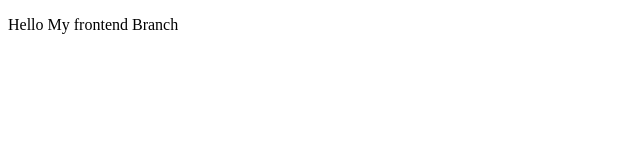
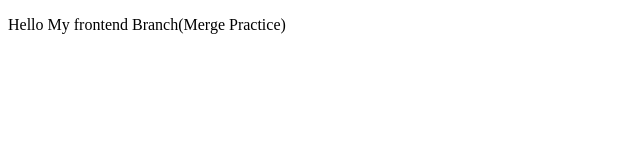
Before and after one commit to SharmilaBhaduri/Sample, a plain HTML site: page index.html in a window 1280 px wide. Shown: the whole page, without its empty margins (0-640 px from the left). Drawn offline with Linux system fonts and the light colour scheme.

Commit message:
Frontend Branch

```diff
--- a/index.html
+++ b/index.html
@@ -3,6 +3,6 @@
         <title> My Branch Project</title>
     </head>
 <body>
-    <p> Hello My frontend Branch</p>
+    <p> Hello My frontend Branch(Merge Practice)</p>
     </body>
     </html>
```
